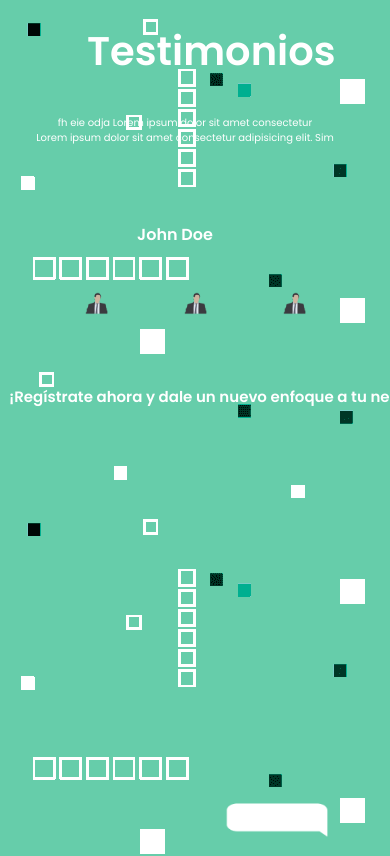
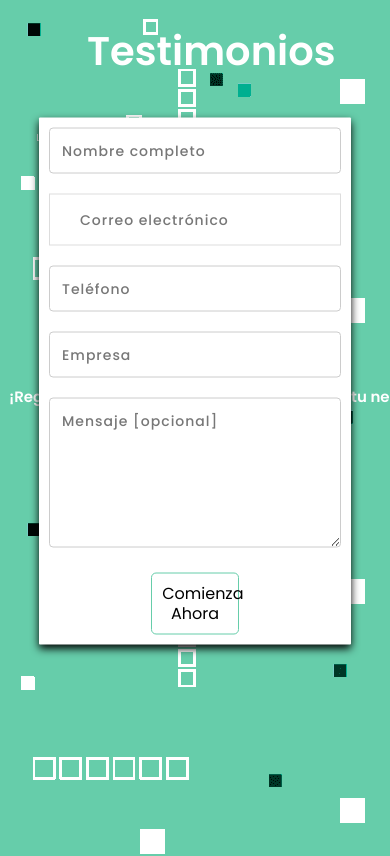
Before and after one commit to Jefferson0106/Smart-landing-Verde, a Vue app: page /project in a window 390 px wide. Shown: the part 844-1700 px from the top of the page. Built offline with nearby package versions, Linux system fonts and the light colour scheme.

Commit message:
Descripción de tus cambios

```diff
--- a/src/components/project/ProjectOne.vue
+++ b/src/components/project/ProjectOne.vue
@@ -242,19 +242,21 @@ export default {
 
 
 	.form-overlay {
-		position: absolute;
+		position: relative;
             top: 1000%;
             left: 50%;
             transform: translate(-50%, -50%);
+			color: #000;
         background-color: #FFFFFF; /* Fondo semitransparente */
             padding: 10px;
             border-radius: 1px;
             width: 80%; /* Ajusta el ancho según sea necesario */
-            box-shadow: 0 4px 8px black;
+            box-shadow: 0 4px 8px ;
     }
 	input[type="text"], select, textarea {
     width: 100%;
     padding: 12px;
+	color: #000;
     border: 1px solid #ccc;
     border-radius: 4px;
     box-sizing: border-box;
@@ -270,7 +272,7 @@ label {
 /* Estilo para el botón de envío */
 input[type="submit"] {
     background-color: #04AA6D;
-    color: white;
+    color: black;
     padding: 12px 20px;
     border: none;
     border-radius: 4px;
```
